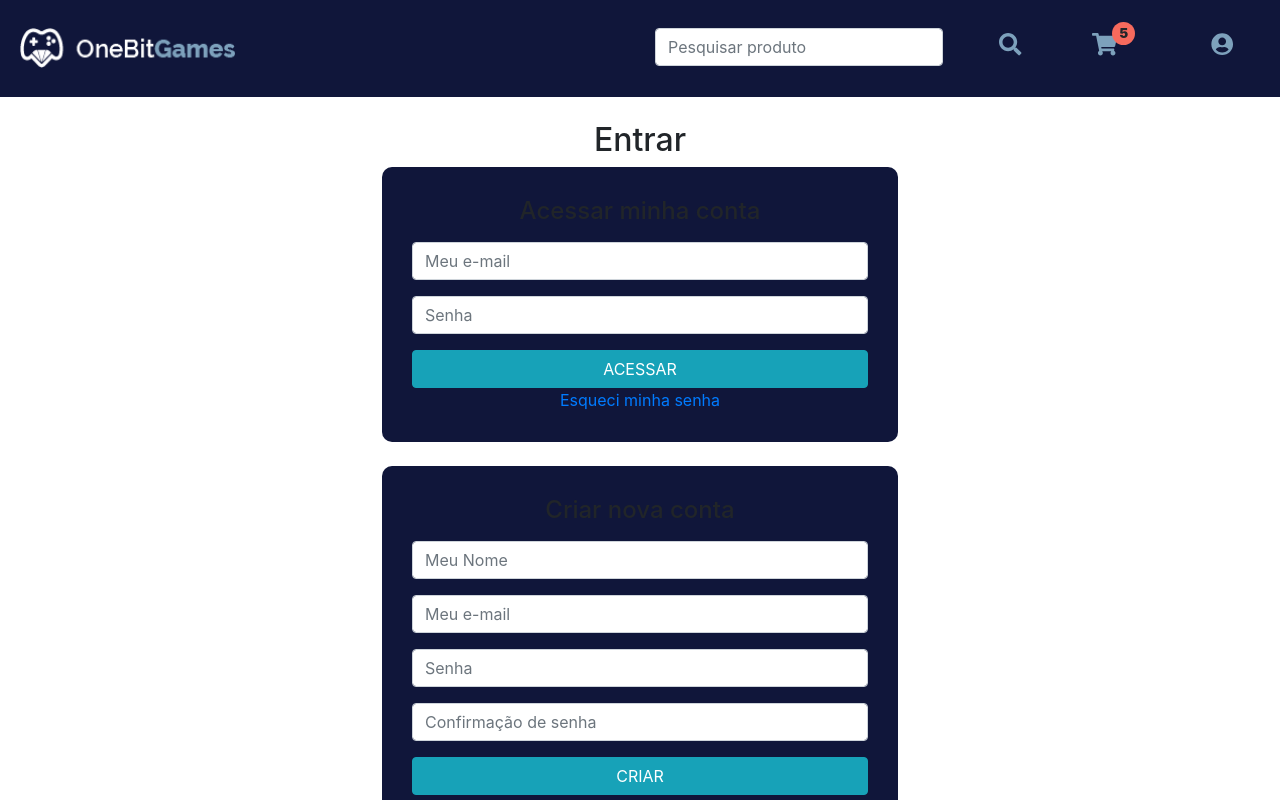
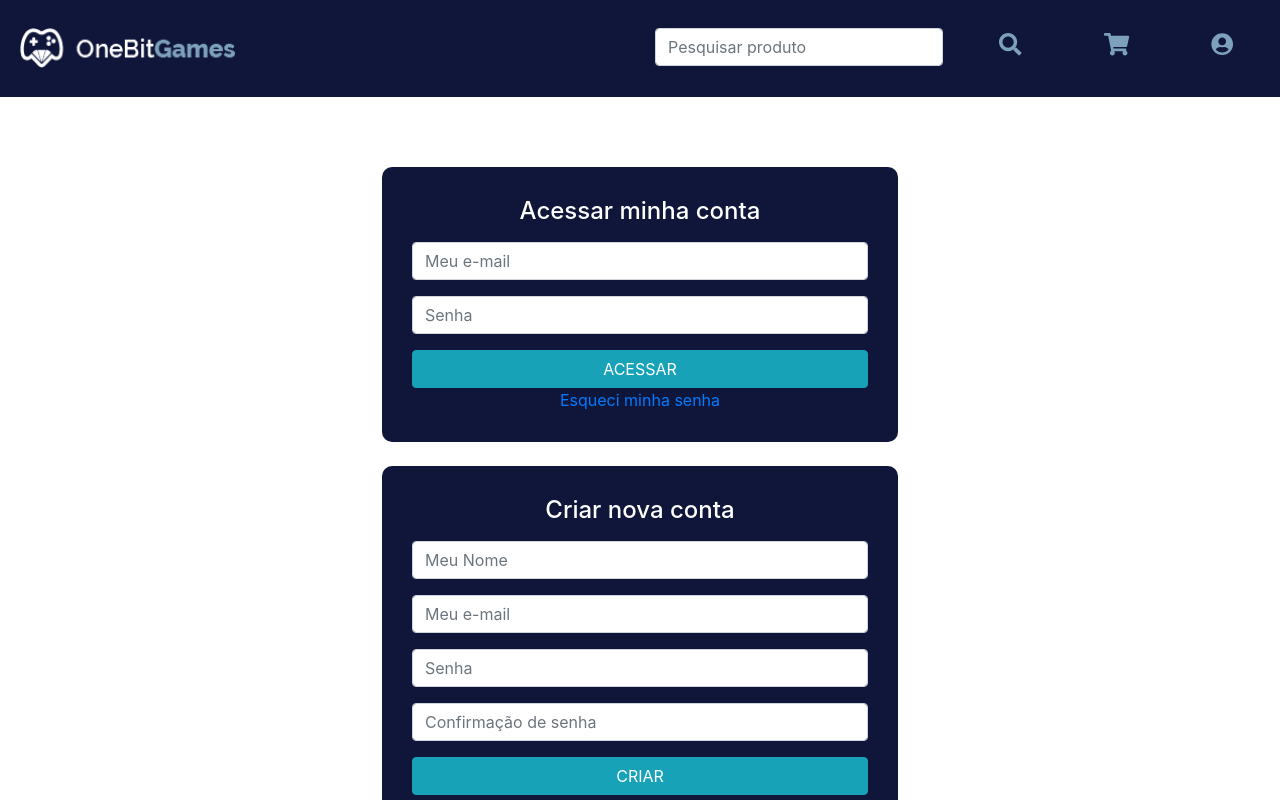
Before and after one commit to valdersonjr/estudo-bootcamp-rails-front, a Next.js app: page /Auth/Login in a window 1280 px wide. Shown: the top 800 px of the page. Built offline with nearby package versions, Linux system fonts and the light colour scheme.

Commit message:
sf 4 add quantidade de itens do carrinho no badge

```diff
--- a/components/shared/Header/StorefrontHeader/index.tsx
+++ b/components/shared/Header/StorefrontHeader/index.tsx
@@ -11,11 +11,16 @@ import LoggedService from '../../../../util/LoggedService';
 
 import Badge from '../../Badge';
 import CartModal from '../../../Storefront/CartModal';
+
+import { useSelector } from 'react-redux';
+import ProductShow from '../../../../dtos/ProductShow';
 import { IconProp } from '@fortawesome/fontawesome-svg-core';
 
 const CustomerHeader: React.FC = () => {
     const [search, setSearch] = useState('');
     const [showCartModal, setShowCartModal] = useState(false);
+
+    const cartProducts: ProductShow[] = useSelector((state: any) => state.cartProducts);
 
     const router = useRouter();
 
@@ -79,9 +84,13 @@ const CustomerHeader: React.FC = () => {
                                         color="var(--color-gray-light)"
                                         onClick={() => setShowCartModal(!showCartModal)}
                                     />
-                                    <Badge>5</Badge>
                                     {
-                                        showCartModal &&
+                                        cartProducts?.length > 0 &&
+                                        <Badge>{cartProducts.length}</Badge>
+                                    }
+
+                                    {
+                                        cartProducts?.length > 0 && showCartModal &&
                                         <CartModal searchPage={router.pathname === '/Search'} />
                                     }
                                 </div>
--- a/components/shared/MainComponent/index.tsx
+++ b/components/shared/MainComponent/index.tsx
@@ -8,7 +8,7 @@ interface MaincomponentProps {
 
 const MainComponent: React.FC<MaincomponentProps> = ({ children }) => {
     return(
-        <div className="d-flex flex-column sticky-footer-wrapper">
+        <div className="d-flex flex-column sticky-footer-wrapper text-white">
             <Header />
 
             <div className='container flex-fill'>
```
